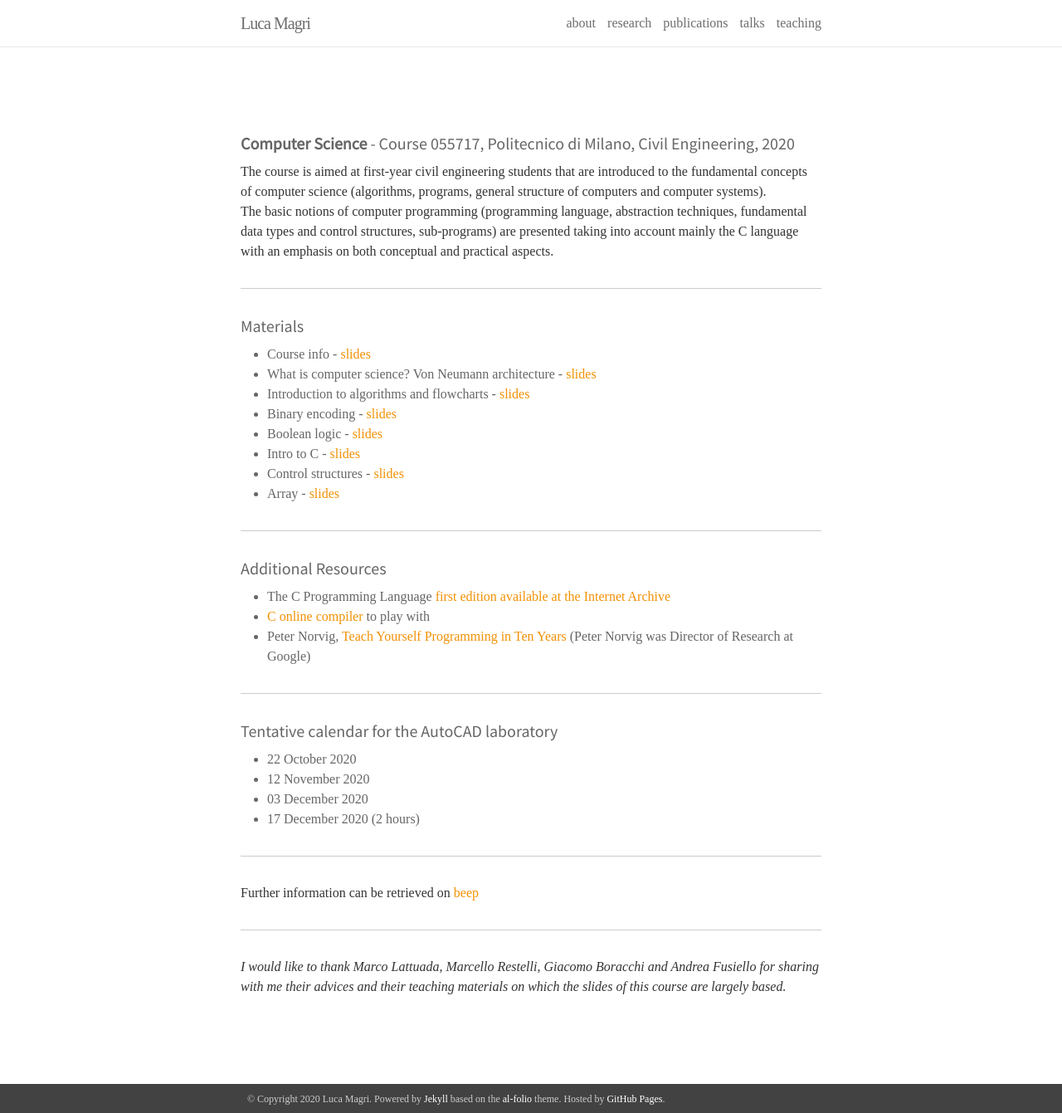
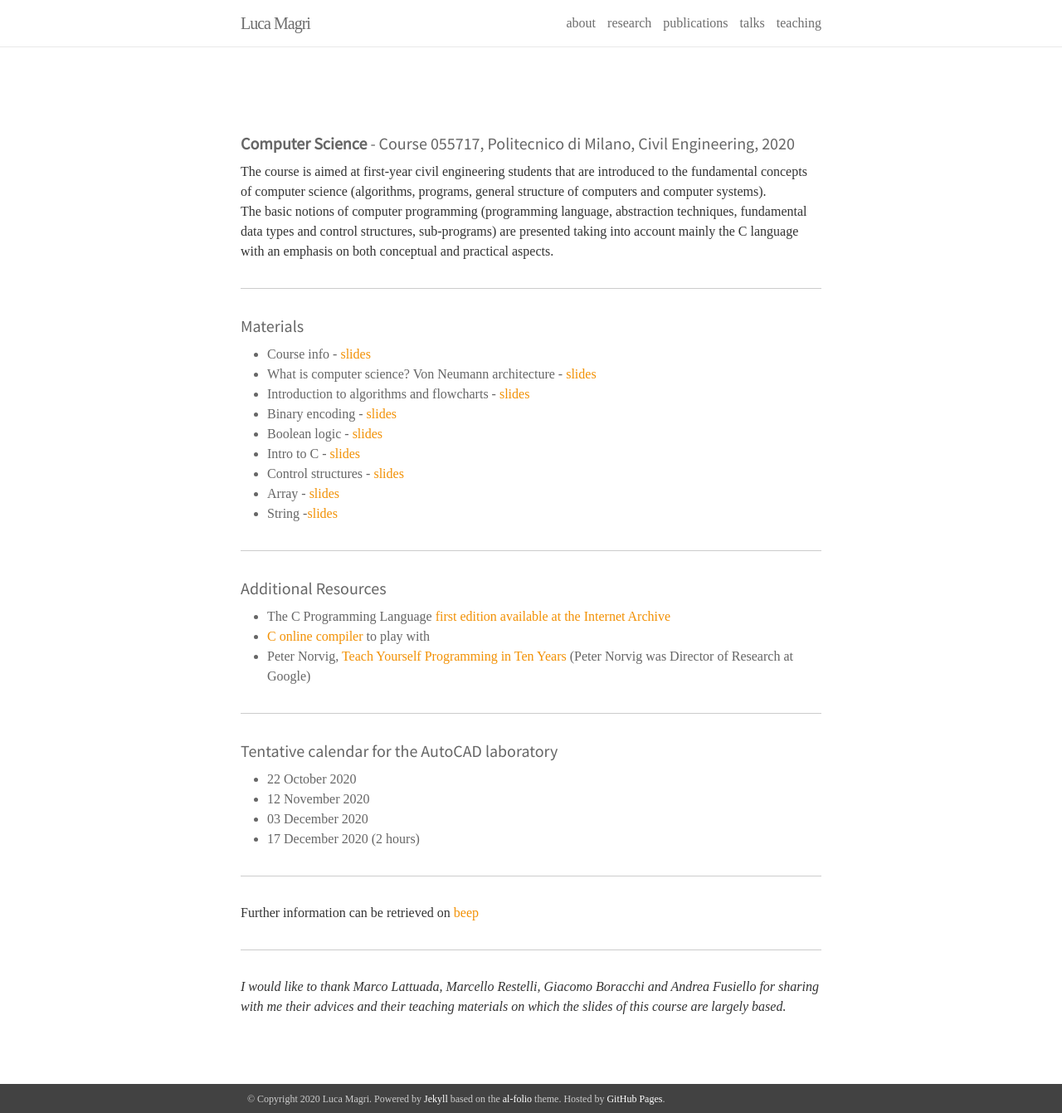
Before and after one commit to magrilu/magrilu.github.io, a Jekyll site: the page built from _pages/cs.md, in a window 1280 px wide and 1341 px high. Shown: the whole window at 83% size. Built offline with Jekyll 4.4.1, drawn with Linux system fonts in a browser that asks for light colours; nearby versions of some CDN libraries; some web fonts are replaced.

Commit message:
add string lecture

```diff
--- a/_pages/cs.md
+++ b/_pages/cs.md
@@ -22,6 +22,8 @@ The basic notions of computer programming (programming language, abstraction tec
 * Intro to C - [slides][introC]
 * Control structures - [slides][control]
 * Array - [slides][array]
+* String -[slides][string]
+
 
 ***
 ####  Additional Resources
@@ -56,6 +58,8 @@ Further information can be retrieved on
 [introC]:https://polimi365-my.sharepoint.com/:b:/g/personal/10755186_polimi_it/EbwtzP8TSFhOpG4iXv9JXMMBToiABAZ19C3bgq2BoJIX3A?e=bFkzYN
 [control]:https://polimi365-my.sharepoint.com/:b:/g/personal/10755186_polimi_it/EenVeX6A21tAswPGPJi1tpIB9MRSYVd95MwFIYxnHgXw9Q?e=95nUfn
 [array]:https://polimi365-my.sharepoint.com/:b:/g/personal/10755186_polimi_it/EbWFoneLk4xKmro9bFTixLoB5W1q3Qrgbbo-ON14I1WD8g?e=35ZmBK
+[string]:https://polimi365-my.sharepoint.com/:b:/g/personal/10755186_polimi_it/Eb97etLaw1JEuG8MyMvvCzABS4Y_saoXAer-1VkI-OETEQ?e=x6KGNK
+
 
 [book]:https://archive.org/details/TheCProgrammingLanguageFirstEdition
 [onlineCompiler]:https://repl.it/languages/c
```
